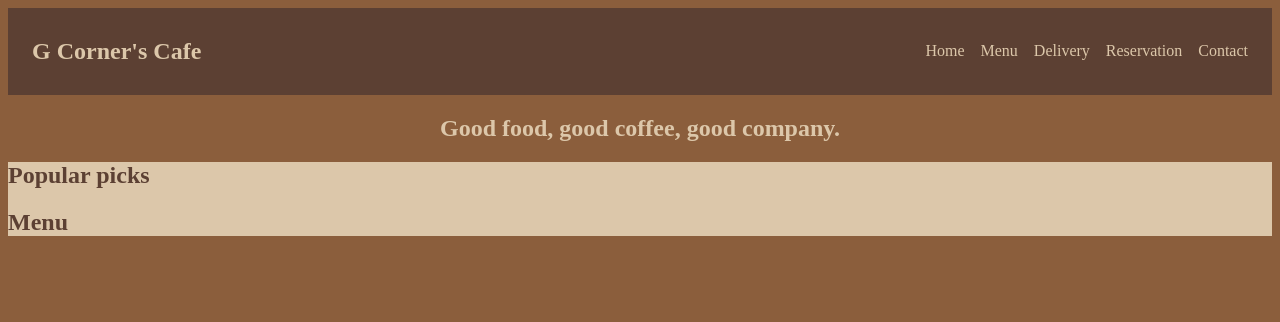
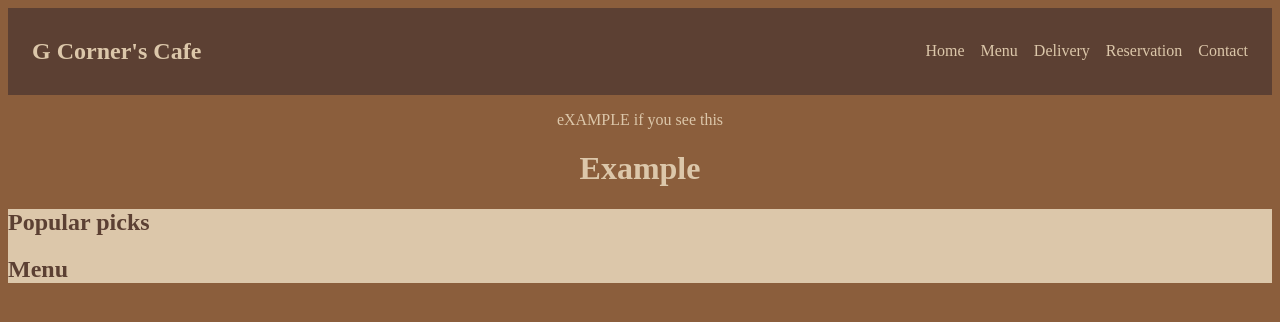
Before and after one commit to rASHTONy/Bejec-website, a plain HTML site: page index.html in a window 1280 px wide. Drawn offline with Linux system fonts and the light colour scheme.

Commit message:
example add

```diff
--- a/index.html
+++ b/index.html
@@ -18,8 +18,9 @@
 </header>
 
 <body id="home" class="hero">
-    <h2 class="menu">Good food, good coffee, good company.</h2>
 
+    <P>eXAMPLE if you see this</P>
+    <h1>Example</h1>
 
     <section class="section">
         <h2>Popular picks</h2>
```
